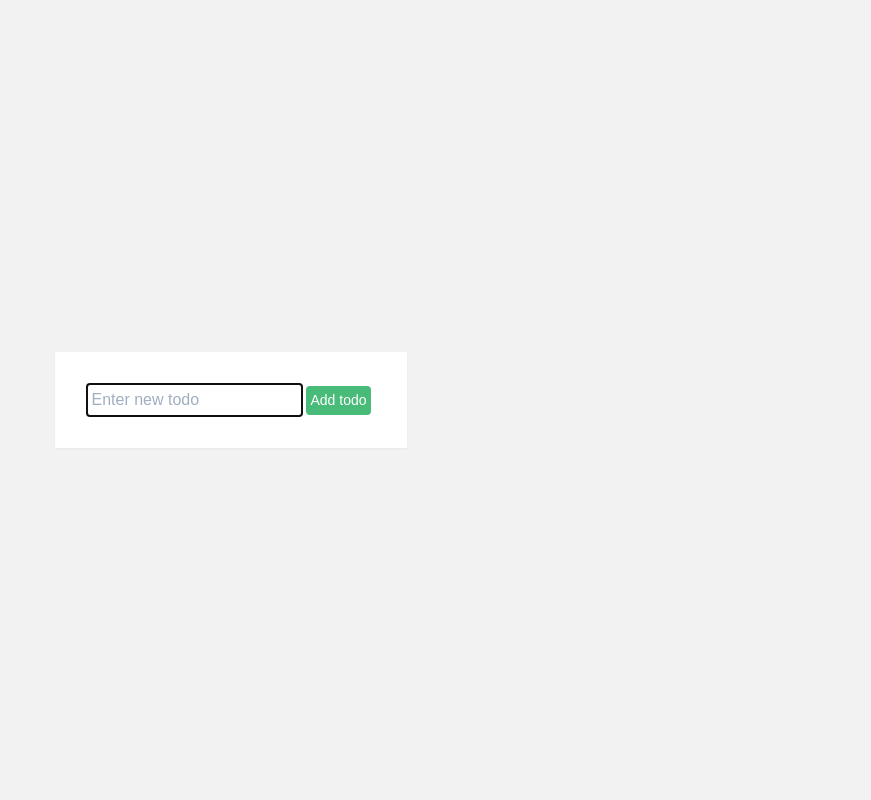
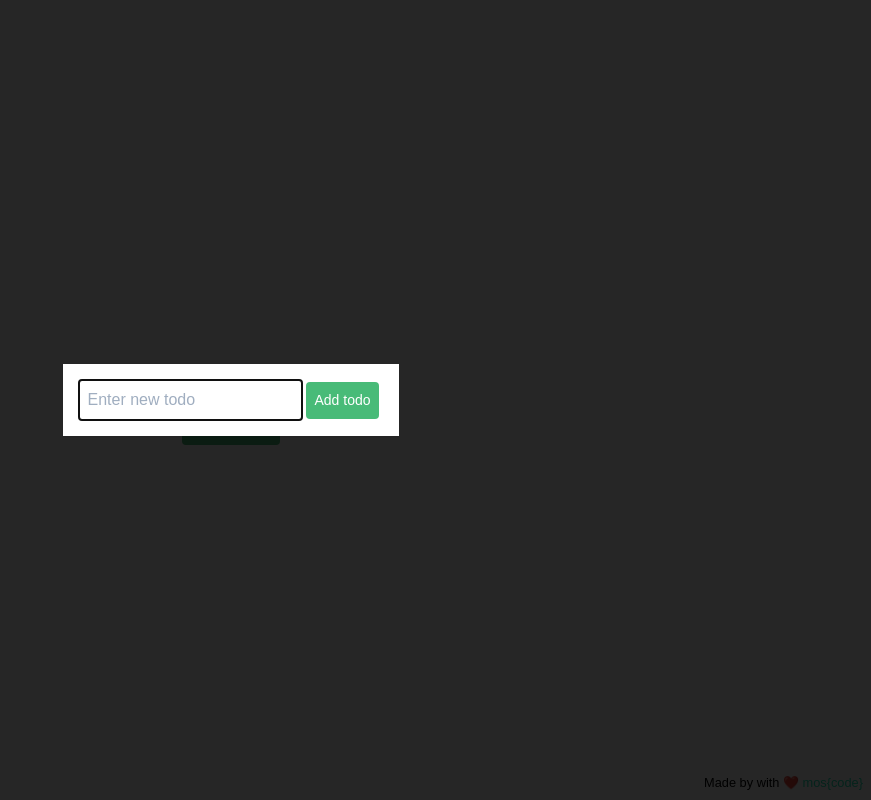
Before and after one commit to mosco98/todo-app, a React (Create React App) app: page / in a window 1280 px wide. Both pictures are taken after a click on the button "Add New Todo". Shown: the whole page, without its empty margins (409-1280 px from the left). Built offline with nearby package versions, Linux system fonts and the light colour scheme.

Commit message:
Little fixes

```diff
--- a/src/App.js
+++ b/src/App.js
@@ -2,6 +2,8 @@ import React, { useState, useEffect } from 'react'
 
 import AddTodoModal from './components/AddTodoModal'
 import TodoList from './components/TodoList'
+
+const name = 'mos{code}'
 
 const App = () => {
   const [todos, setTodos] = useState([])
@@ -52,10 +54,10 @@ const App = () => {
   }
 
   return (
-    <div className="App">
+    <div className="App overflow-hidden">
       {showModal && <AddTodoModal updateShowModal={updateShowModal} AddNewTodo={AddNewTodo} />}
       {todos.length ? (
-        <div className="absolute top-0 right-0 m-2">
+        <div className="absolute top-0 w-full bg-white px-2 py-4 flex item-center justify-end">
           <button className="bg-green-500 text-white text-sm rounded p-1 mx-1" onClick={() => updateShowModal(true)}>
             Add Todo
           </button>
@@ -74,6 +76,17 @@ const App = () => {
           </button>
         </>
       )}
+      <footer>
+        <small className="m-2">
+          Made by with{' '}
+          <span role="img" aria-label="love">
+            ❤️
+          </span>{' '}
+          <a href="https://moscode.netlify.app" target="_blank" rel="noopener noreferrer">
+            {name}
+          </a>
+        </small>
+      </footer>
     </div>
   )
 }
--- a/src/assets/css/scss/style.css
+++ b/src/assets/css/scss/style.css
@@ -34,7 +34,7 @@
   width: 100%;
   height: 100vh;
   z-index: 20;
-  background: rgba(0, 0, 0, 0.05);
+  background: rgba(0, 0, 0, 0.85);
   cursor: pointer;
 }
 
@@ -47,4 +47,34 @@
 .line-through {
   text-decoration: line-through;
 }
+
+footer {
+  position: absolute;
+  width: 100%;
+  display: -webkit-box;
+  display: -ms-flexbox;
+  display: flex;
+  -webkit-box-align: center;
+      -ms-flex-align: center;
+          align-items: center;
+  -webkit-box-pack: end;
+      -ms-flex-pack: end;
+          justify-content: flex-end;
+  bottom: 0;
+}
+
+footer a {
+  color: #1de9b6;
+}
+
+.todo-list {
+  margin-top: 4rem;
+}
+
+@media only screen and (min-width: 640px) {
+  .todo-list::-webkit-scrollbar {
+    width: 0px;
+    background: transparent;
+  }
+}
 /*# sourceMappingURL=style.css.map */
--- a/src/assets/css/scss/style.scss
+++ b/src/assets/css/scss/style.scss
@@ -19,7 +19,7 @@
   width: 100%;
   height: 100vh;
   z-index: 20;
-  background: rgba(0, 0, 0, 0.05);
+  background: rgba(0, 0, 0, 0.85);
   cursor: pointer;
 }
 
@@ -32,3 +32,26 @@
 .line-through {
   text-decoration: line-through;
 }
+
+footer {
+  position: absolute;
+  width: 100%;
+  display: flex;
+  align-items: center;
+  justify-content: flex-end;
+  bottom: 0;
+  a {
+    color: #1de9b6;
+  }
+}
+
+.todo-list {
+  &::-webkit-scrollbar {
+    @media only screen and (min-width: 640px) {
+      width: 0px;
+      background: transparent;
+    }
+  }
+
+  margin-top: 4rem;
+}
--- a/src/components/AddTodoModal.js
+++ b/src/components/AddTodoModal.js
@@ -21,15 +21,15 @@ const AddTodoModal = ({ updateShowModal, AddNewTodo }) => {
   return (
     <>
       <div className="over-lay" onClick={() => updateShowModal(false)} />
-      <form className="add-todo-form shadow-sm p-8" onSubmit={FormSubmitHandler}>
+      <form className="add-todo-form shadow-sm p-4" onSubmit={FormSubmitHandler}>
         <input
           type="text"
-          className="p-1"
+          className="p-2"
           placeholder="Enter new todo"
           autoFocus={true}
           onChange={(e) => setTitle(e.target.value)}
         />
-        <button className="bg-green-500 text-white text-sm rounded p-1 mx-1">Add todo</button>
+        <button className="bg-green-500 text-white text-sm rounded p-2 mx-1">Add todo</button>
       </form>
     </>
   )
--- a/src/components/TodoList.js
+++ b/src/components/TodoList.js
@@ -3,15 +3,25 @@ import React from 'react'
 import TodoListItem from './TodoListItem'
 
 const TodoList = ({ todos, DeleteTodo, MarkComplete }) => {
+  const completedTodos = todos.filter((todo) => todo.completed)
   return (
-    <>
-      <h1 className="text-3xl font-bold my-4">Hi, you have {todos.length} todos</h1>
+    <div className="overflow-y-scroll box-content todo-list" style={{ height: '80%' }}>
+      <div className="my-4 text-center">
+        <h1 className="text-3xl font-bold m-0">Hi, you have {todos.length} todos</h1>
+        <small className={completedTodos.length === todos.length ? 'italic text-green-500' : 'italic'}>
+          {completedTodos.length === todos.length ? (
+            <>Yayyy! You've completed all your todos</>
+          ) : (
+            <>{completedTodos.length} completed</>
+          )}
+        </small>
+      </div>
       <ul className="p-3" style={{ width: '35%', minWidth: '320px' }}>
         {todos.map((todo, i) => (
           <TodoListItem key={i} {...todo} DeleteTodo={DeleteTodo} MarkComplete={MarkComplete} />
         ))}
       </ul>
-    </>
+    </div>
   )
 }
 
```
Also changed, not shown: 1 other file (tests, documents, lock files or other folders).
